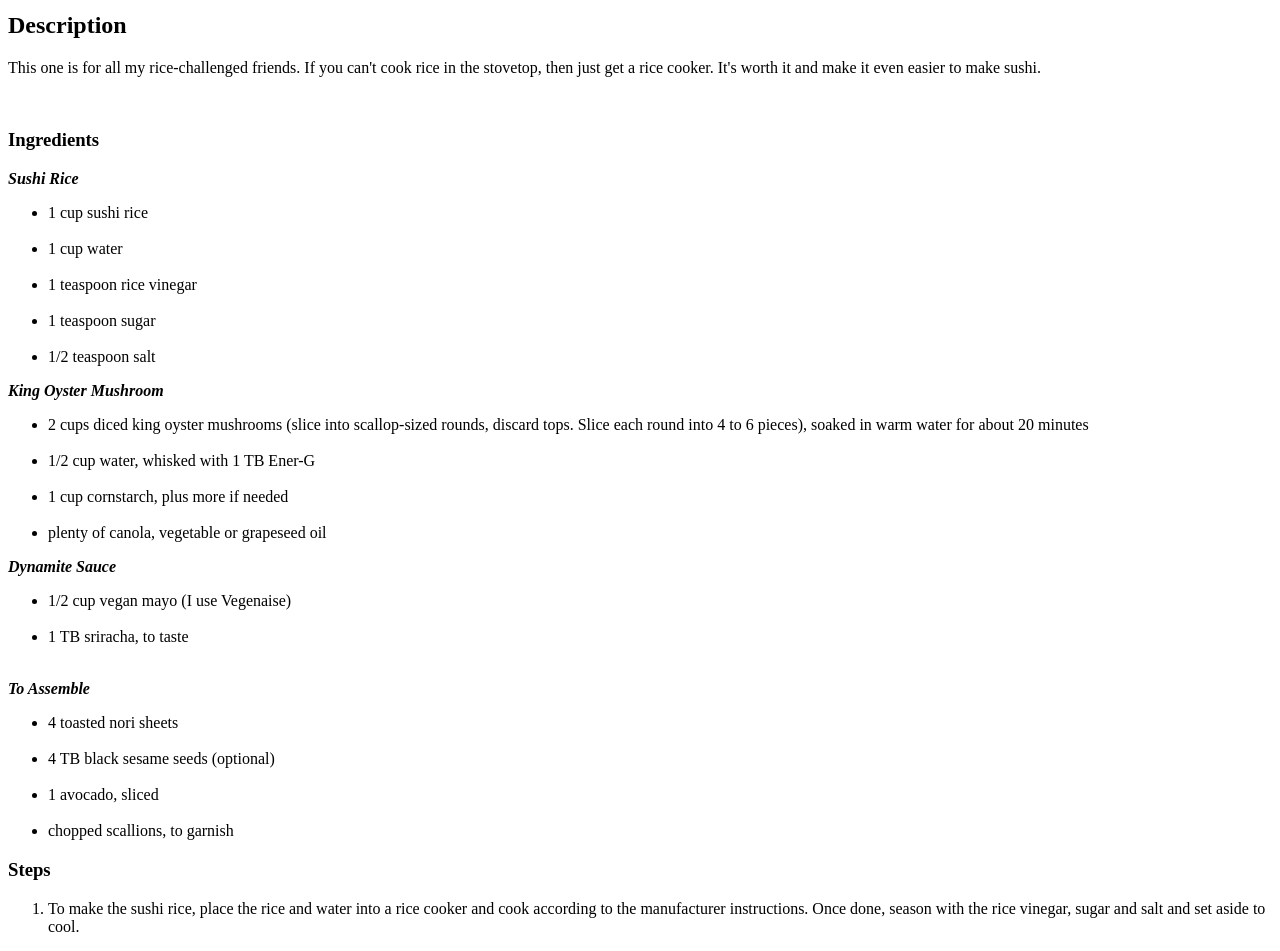
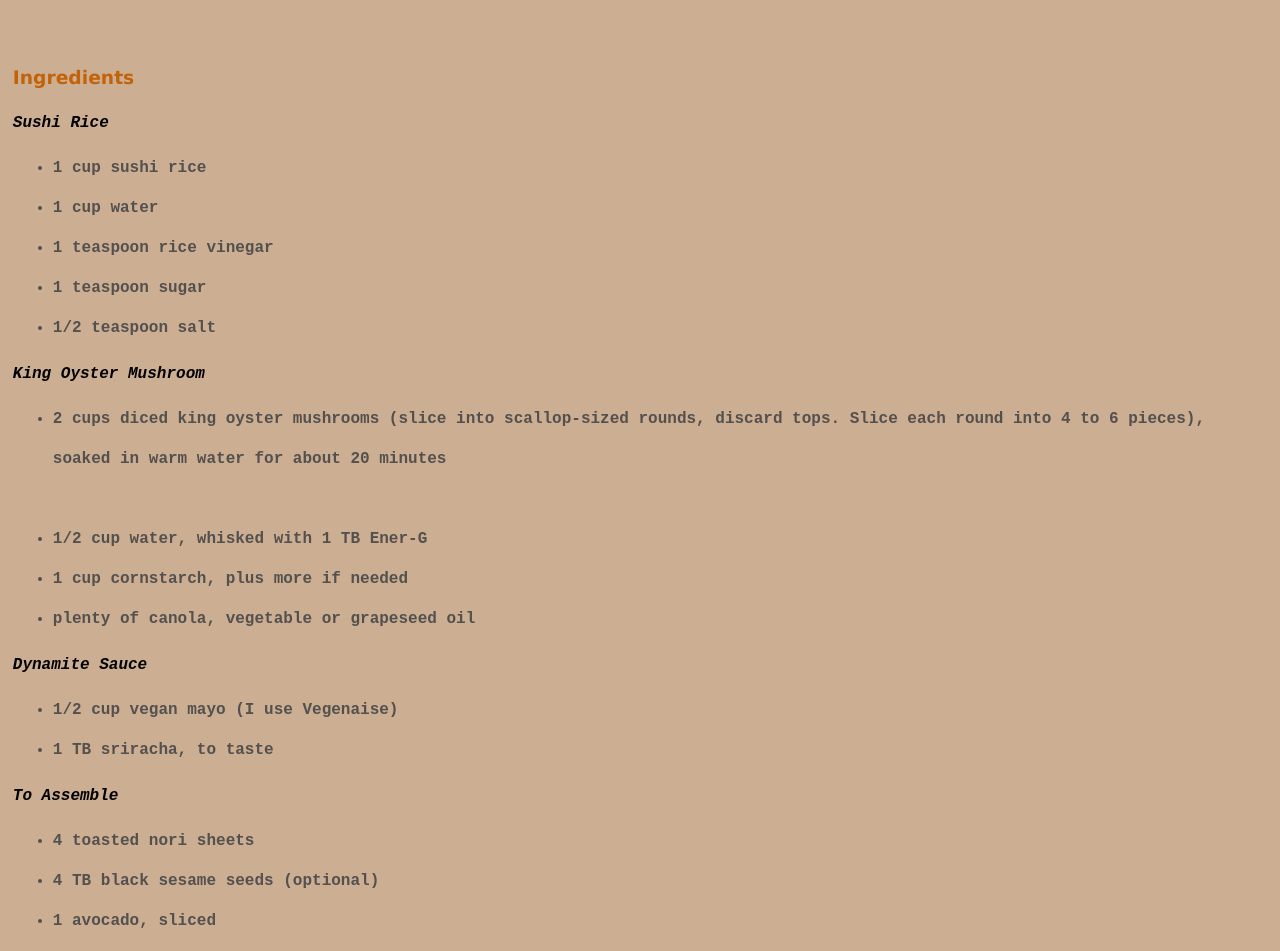
Before and after one commit to codeNinja27/odin-recipes, a plain HTML site: page recipes/sushi.html in a window 1280 px wide. Shown: the part 700-1651 px from the top of the page. Drawn offline with Linux system fonts and the light colour scheme.

Commit message:
added style to sushi

```diff
--- a/recipes/sushi.html
+++ b/recipes/sushi.html
@@ -9,56 +9,56 @@
     </head>
 
     <body>
-        <h1>Vegan Dynamite Rolls</h1>
-            <img src= "../images/vegansushi.jpeg" alt="An image of an appetizing vegan sushi roill">
-            <h2>Description</h2>
-                <p>
+        <h1 class="title">Vegan Dynamite Rolls</h1>
+            <img class="img1" src= "../images/vegansushi.jpeg" alt="An image of an appetizing vegan sushi roill">
+            <h2 class="title two">Description</h2>
+                <p class="desc">
                     This one is for all my rice-challenged friends. If you can't cook rice in the stovetop, then just get a rice cooker. It's worth it and make it even easier to make sushi.
                 </p><br>
 
-            <h3>Ingredients</h3>
+            <h3 class="title two">Ingredients</h3>
 
-                <b><i>Sushi Rice</i></b>
-                    <ul>
-                        <li>1 cup sushi rice</li><br>
-                        <li>1 cup water</li><br>
-                        <li>1 teaspoon rice vinegar</li><br>
-                        <li>1 teaspoon sugar</li><br>
+                <b><i class="subtitle">Sushi Rice</i></b>
+                    <ul class="desc">
+                        <li>1 cup sushi rice</li>
+                        <li>1 cup water</li>
+                        <li>1 teaspoon rice vinegar</li>
+                        <li>1 teaspoon sugar</li>
                         <li>1/2 teaspoon salt</li>
                     </ul>
 
-                <b><i>King Oyster Mushroom</i></b>
-                    <ul>
+                <b><i class="subtitle">King Oyster Mushroom</i></b>
+                    <ul class="desc">
                         <li>2 cups diced king oyster mushrooms (slice into scallop-sized rounds, discard tops. Slice each round into 4 to 6 pieces), soaked in warm water for about 20 minutes</li><br>
-                        <li>1/2 cup water, whisked with 1 TB Ener-G</li><br>
-                        <li>1 cup cornstarch, plus more if needed</li><br>
+                        <li>1/2 cup water, whisked with 1 TB Ener-G</li>
+                        <li>1 cup cornstarch, plus more if needed</li>
                         <li>plenty of canola, vegetable or grapeseed oil</li>
                     </ul>
 
-                <b><i>Dynamite Sauce</i></b>
-                    <ul>
-                        <li>1/2 cup vegan mayo (I use Vegenaise)</li><br>
-                        <li>1 TB sriracha, to taste</li><br>
+                <b><i class="subtitle">Dynamite Sauce</i></b>
+                    <ul class="desc">
+                        <li>1/2 cup vegan mayo (I use Vegenaise)</li>
+                        <li>1 TB sriracha, to taste</li>
                     </ul>
 
-                <b><i>To Assemble</i></b>
-                    <ul>
-                        <li>4 toasted nori sheets</li><br>
-                        <li>4 TB black sesame seeds (optional)</li><br>
-                        <li>1 avocado, sliced</li><br>
+                <b><i class="subtitle">To Assemble</i></b>
+                    <ul class="desc">
+                        <li>4 toasted nori sheets</li>
+                        <li>4 TB black sesame seeds (optional)</li>
+                        <li>1 avocado, sliced</li>
                         <li>chopped scallions, to garnish</li>
                     </ul>
 
-            <h3>Steps</h3>
+            <h3 class="title two">Steps</h3>
 
-                <ol>
-                    <li>To make the sushi rice, place the rice and water into a rice cooker and cook according to the manufacturer instructions. Once done, season with the rice vinegar, sugar and salt and set aside to cool.</li><br>
-                    <li>To make the mushrooms, place several inches of oil into a small, heavy dutch oven or cast iron pot (I use Lodge’s cast iron) over medium-high heat. It will take anywhere from 5-7 minutes for the oil to be ready. While you are waiting, throw a fourth of the chopped mushrooms into the Ener-G mixture and toss to coat. Shake off any excess moisture, then place into the cornstarch, gently tossing with your hands.</li><br>
-                    <li>Test the oil for readiness by throwing in a pinch of cornstarch. If it sizzles immediately, you are ready to fry. Shake off any excess cornstarch from the mushrooms and gently lower them into the oil using a skimmer and fry until golden brown, no more than 3 minutes. Transfer the fried mushrooms to a paper towel to drain while you repeat the process in batches with the rest of the mushrooms.</li><br>
-                    <li>To assemble the rolls, divide the cooled rice into 4 portions. Slide a sushi mat into a large Ziploc bag or cover with plastic wrap. Place one sheet of nori, shiny side down, on the mat. Moisten your fingers with some water to prevent rice from sticking to them, then spread the rice evenly over the nori sheet, leaving about an inch exposed at the top. Sprinkle with one tablespoon of the sesame seeds, if desired.</li><br>
-                    <li>Divide the fried mushrooms into 4 portions. Drizzle one portion with the dynamite sauce until evenly coated. With the exposed end away from you, form a thin line of some of the mushrooms along the side closest to you, adding a couple slices of avocado. Roll the sushi away from you, gripping the mat tightly but gently.</li><br>
-                    <li>Once rolled, seal the end with water or add a few grains of rice to the end to help seal. Now cut the sushi in half with a very sharp knife (I run the blade under scalding water for a cleaner cut), then each half into halves, then those halves into halves to make 8 pieces. Place onto a serving plate, spooning the leftover mushrooms over the top.</li><br>
+                <ol class="desc">
+                    <li>To make the sushi rice, place the rice and water into a rice cooker and cook according to the manufacturer instructions. Once done, season with the rice vinegar, sugar and salt and set aside to cool.</li>
+                    <li>To make the mushrooms, place several inches of oil into a small, heavy dutch oven or cast iron pot (I use Lodge’s cast iron) over medium-high heat. It will take anywhere from 5-7 minutes for the oil to be ready. While you are waiting, throw a fourth of the chopped mushrooms into the Ener-G mixture and toss to coat. Shake off any excess moisture, then place into the cornstarch, gently tossing with your hands.</li>
+                    <li>Test the oil for readiness by throwing in a pinch of cornstarch. If it sizzles immediately, you are ready to fry. Shake off any excess cornstarch from the mushrooms and gently lower them into the oil using a skimmer and fry until golden brown, no more than 3 minutes. Transfer the fried mushrooms to a paper towel to drain while you repeat the process in batches with the rest of the mushrooms.</li>
+                    <li>To assemble the rolls, divide the cooled rice into 4 portions. Slide a sushi mat into a large Ziploc bag or cover with plastic wrap. Place one sheet of nori, shiny side down, on the mat. Moisten your fingers with some water to prevent rice from sticking to them, then spread the rice evenly over the nori sheet, leaving about an inch exposed at the top. Sprinkle with one tablespoon of the sesame seeds, if desired.</li>
+                    <li>Divide the fried mushrooms into 4 portions. Drizzle one portion with the dynamite sauce until evenly coated. With the exposed end away from you, form a thin line of some of the mushrooms along the side closest to you, adding a couple slices of avocado. Roll the sushi away from you, gripping the mat tightly but gently.</li>
+                    <li>Once rolled, seal the end with water or add a few grains of rice to the end to help seal. Now cut the sushi in half with a very sharp knife (I run the blade under scalding water for a cleaner cut), then each half into halves, then those halves into halves to make 8 pieces. Place onto a serving plate, spooning the leftover mushrooms over the top.</li>
                     <li>Repeat this process to make 4 rolls. Finish with chopped scallions and extra sriracha, if desired.</li>
-                </ol><br>
+                </ol>
     </body>
 </html>
--- a/style/sushi.css
+++ b/style/sushi.css
@@ -0,0 +1,47 @@
+.img1 {
+    height: auto;
+    display: block;
+    margin-left: auto;
+    margin-right: auto;
+    width: 50%;
+    opacity: 65%;
+}
+
+.img1:hover {
+    border: 5px solid orange;
+	/* -webkit-transform: scale(1);
+	transform: scale(1);
+	-webkit-transition: .3s ease-in-out;
+	transition: .3s ease-in-out; */
+}
+
+body {
+    background-color: rgb(204, 174, 146);
+    margin: 1%;
+}
+
+.title {
+    font-family: 'Lucida Sans', 'Lucida Sans Regular', 'Lucida Grande', 'Lucida Sans Unicode', Geneva, Verdana, sans-serif;
+    text-align: center;
+    color: rgb(194, 99, 10);
+    margin-bottom: 2%;
+    font-weight: bold;
+}
+
+.title.two{
+    text-align: left;
+}
+
+.desc {
+    font-family: 'Courier New', Courier, monospace;
+    color:rgb(83, 80, 78);
+    line-height: 250%;
+    font-weight: bolder;
+    font-size: medium;
+}
+
+.subtitle {
+    font-family: monospace;
+    font-size: large;
+    color:rgb(0, 0, 0)
+}
```
